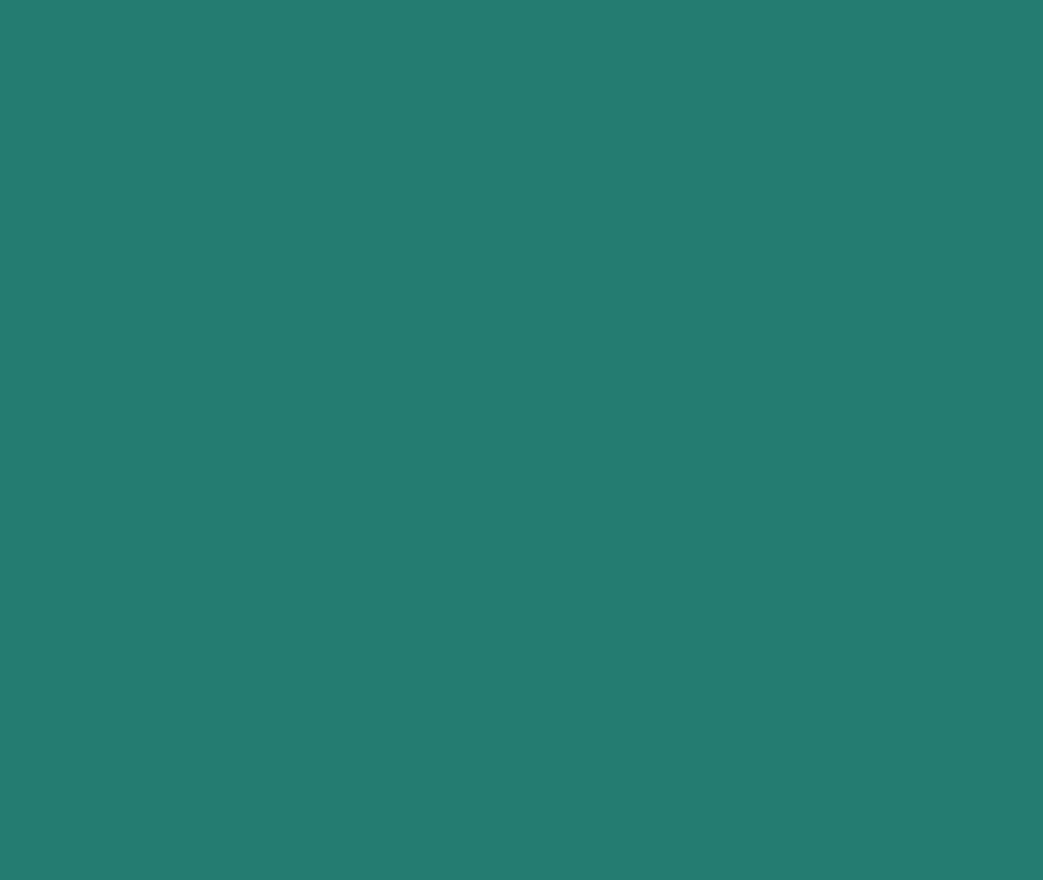
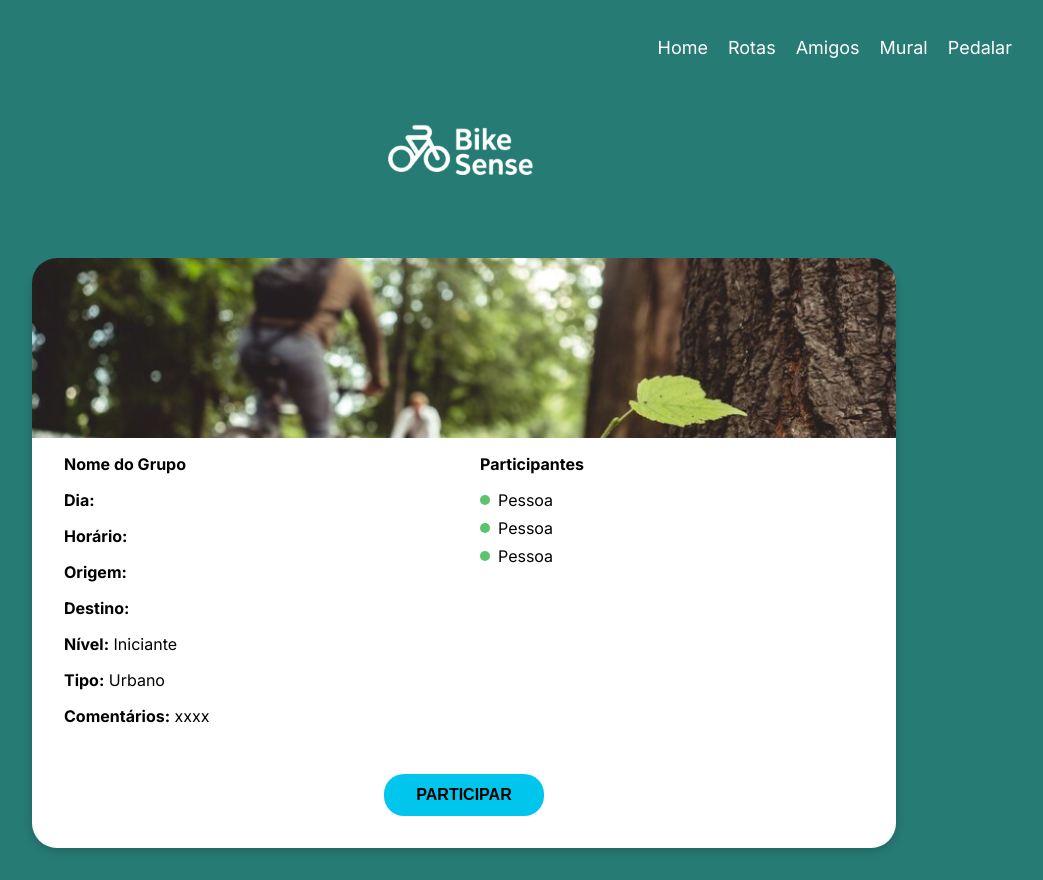
Before and after one commit to FIAP-SE/BikeSense, a React (Create React App) app: page /GrupoDetalhes in a window 1280 px wide. Before the commit this address had no page. Shown: the whole page, without its empty margins (176-1219 px from the left). Before the commit the page ends 800 px from the top, so only its background shows below. Built offline with nearby package versions, Linux system fonts and the light colour scheme.

Commit message:
adição da tela de detalhes do grupo e da imagem utilizada no design

```diff
--- a/src/App.tsx
+++ b/src/App.tsx
@@ -7,6 +7,7 @@ import Amigos from "./pages/Amigos/Amigos";
 import Mural from "./pages/Mural/Mural";
 import Pedalar from "./pages/Pedalar/Pedalar";
 import CriarGrupo from "./pages/Criar Grupo/CriarGrupo";
+import GrupoDetalhes from "./pages/Grupo Detalhes/GrupoDetalhes";
 
 export default function App() {
   return (
@@ -19,7 +20,7 @@ export default function App() {
         <Route path="/Mural" element={<Mural />} />
         <Route path="/Pedalar" element={<Pedalar />} />
         <Route path="/CriarGrupo" element={<CriarGrupo />} />
-
+        <Route path="/GrupoDetalhes" element={<GrupoDetalhes />} />
       </Routes>
     </Router>
   );
--- /dev/null
+++ b/src/pages/Grupo Detalhes/GrupoDetalhes.tsx
@@ -0,0 +1,48 @@
+// GrupoDetalhes.tsx
+import React from "react";
+import "./style.css";
+import { Link } from "react-router-dom";
+import ProjectHeader from "../../components/ProjectHeader";
+import bikeSenseLogo from "../../img/bike_sense.png";
+import banner from "../../img/fundo_banner.png";
+
+const GrupoDetalhes: React.FC = () => {
+  return (
+    <div className="grupo-detalhes-container">
+      <ProjectHeader />
+      <img src={bikeSenseLogo} alt="Bike Sense Logo" className="logo" />
+
+      <div className="grupo-card-detalhes">
+        <div className="grupo-banner-wrapper">
+          <img src={banner} alt="Grupo" className="grupo-banner" />
+        </div>
+
+        <div className="grupo-conteudo">
+          <div className="grupo-info-detalhes">
+            <strong>Nome do Grupo</strong>
+            <p><strong>Dia:</strong></p>
+            <p><strong>Horário:</strong></p>
+            <p><strong>Origem:</strong></p>
+            <p><strong>Destino:</strong></p>
+            <p><strong>Nível:</strong> Iniciante</p>
+            <p><strong>Tipo:</strong> Urbano</p>
+            <p><strong>Comentários:</strong> xxxx</p>
+          </div>
+
+          <div className="grupo-participantes">
+            <strong>Participantes</strong>
+            <ul>
+              <li><span className="dot green"></span> Pessoa</li>
+              <li><span className="dot green"></span> Pessoa</li>
+              <li><span className="dot green"></span> Pessoa</li>
+            </ul>
+          </div>
+        </div>
+
+        <button className="botao-participar">PARTICIPAR</button>
+      </div>
+    </div>
+  );
+};
+
+export default GrupoDetalhes;
--- /dev/null
+++ b/src/pages/Grupo Detalhes/style.css
@@ -0,0 +1,103 @@
+.grupo-detalhes-container {
+  background-color: #267b74;
+  min-height: 100vh;
+  color: #000;
+  font-family: 'Inter', sans-serif;
+  padding: 2rem;
+  text-align: center;
+}
+
+.logo {
+  width: 12rem;
+  margin: 0 auto 1rem;
+  display: block;
+}
+
+.voltar-link {
+  display: block;
+  color: white;
+  text-align: left;
+  margin: 0.5rem 0 1rem 0;
+  font-size: 0.9rem;
+  text-decoration: none;
+}
+
+.grupo-card-detalhes {
+  background-color: white;
+  border-radius: 25px;
+  max-width: 800px;
+  margin: 0 auto;
+  padding: 1.5rem 2rem 2rem;
+  box-shadow: 0px 2px 10px rgba(0, 0, 0, 0.2);
+}
+
+.grupo-banner-wrapper {
+  width: auto;
+  height: 180px;
+  overflow: hidden;
+  border-top-left-radius: 25px;
+  border-top-right-radius: 25px;
+  margin: -2rem -2rem 1rem;
+}
+
+.grupo-banner {
+  width: 100%;
+  height: 180px;
+  object-fit: cover;
+  object-position: left center; /* Foca no ciclista à esquerda */
+}
+
+
+
+.grupo-conteudo {
+  display: flex;
+  justify-content: space-between;
+  flex-wrap: wrap;
+  gap: 2rem;
+  text-align: left;
+}
+
+.grupo-info-detalhes,
+.grupo-participantes {
+  flex: 1;
+}
+
+.grupo-participantes ul {
+  list-style: none;
+  padding-left: 0;
+}
+
+.grupo-participantes li {
+  margin-bottom: 0.5rem;
+  display: flex;
+  align-items: center;
+}
+
+.dot {
+  height: 10px;
+  width: 10px;
+  border-radius: 50%;
+  margin-right: 0.5rem;
+  display: inline-block;
+}
+
+.green {
+  background-color: #5CC36C;
+}
+
+.botao-participar {
+  margin-top: 2rem;
+  padding: 0.75rem 2rem;
+  background-color: #00c6ed;
+  color: black;
+  border: none;
+  border-radius: 20px;
+  font-weight: bold;
+  font-size: 1rem;
+  cursor: pointer;
+  transition: background-color 0.3s ease;
+}
+
+.botao-participar:hover {
+  background-color: #00acc1;
+}
```
Also changed, not shown: src/img/fundo_banner.png (added).
